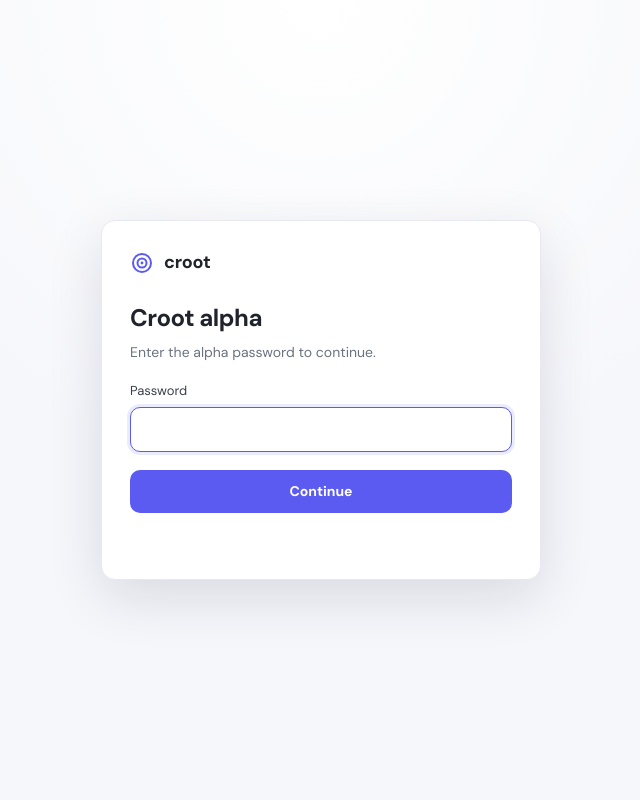
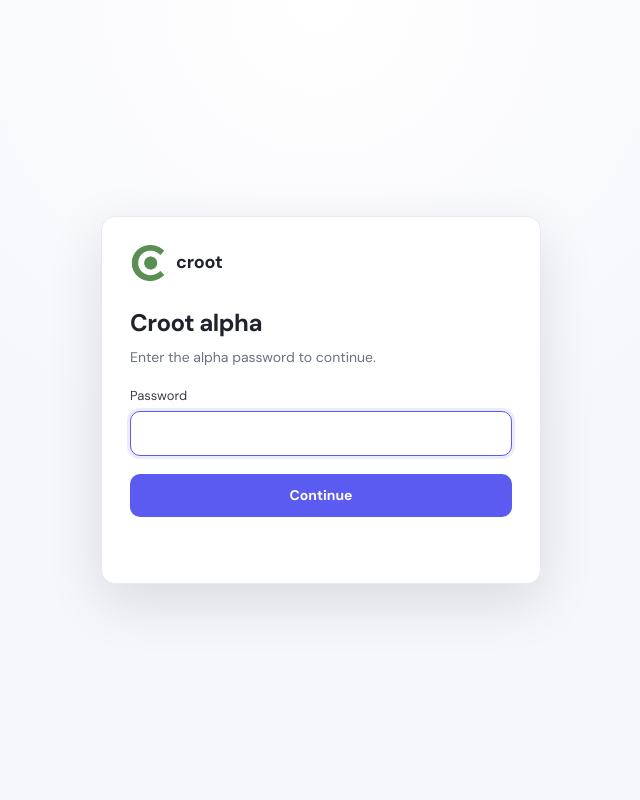
Before and after one commit to sarahchanpf/croot, a Flask app: page / in a window 1280 px wide. Shown: the whole page, without its empty margins (319-959 px from the left). Run offline with Flask 3, Linux system fonts and the light colour scheme.

Commit message:
Use the Croot logo across the UI + web metadata
Replaces the inline SVG brand mark (login + topbar) with the green Croot "C"
logo, and adds favicon, apple-touch-icon, and Open Graph / Twitter card image
for browser tabs and link previews. Assets generated from the source PNG at
web-appropriate sizes (logo 512, favicon 64, touch icon 180 on white, OG
1200x630 on the brand background).

Co-Authored-By: Claude Opus 4.8 (1M context) <noreply@anthropic.com>

```diff
--- a/static/styles.css
+++ b/static/styles.css
@@ -59,7 +59,8 @@ body {
 }
 .topbar-actions { display: flex; align-items: center; gap: 10px; }
 .brand { display: flex; align-items: center; gap: 10px; }
-.brand-mark { width: 24px; height: 24px; color: var(--primary); }
+.brand-mark { width: 26px; height: 26px; object-fit: contain; display: block; }
+.access-brand .brand-mark { width: 36px; height: 36px; }
 .brand-name { font-weight: 700; font-size: 18px; letter-spacing: -0.01em; }
 
 /* ---------- buttons ---------- */
--- a/templates/index.html
+++ b/templates/index.html
@@ -3,7 +3,18 @@
 <head>
   <meta charset="utf-8" />
   <meta name="viewport" content="width=device-width, initial-scale=1" />
-  <title>croot</title>
+  <title>Croot</title>
+  <link rel="icon" type="image/png" href="{{ url_for('static', filename='favicon.png') }}" />
+  <link rel="apple-touch-icon" href="{{ url_for('static', filename='apple-touch-icon.png') }}" />
+  <meta name="description" content="Croot — source candidates fast. Describe the role or paste a job description and get ranked matches." />
+  <meta property="og:title" content="Croot" />
+  <meta property="og:description" content="Source candidates fast — describe the role or paste a JD, get ranked matches." />
+  <meta property="og:type" content="website" />
+  <meta property="og:url" content="https://trycroot.ai/" />
+  <meta property="og:image" content="https://trycroot.ai/static/og-image.png" />
+  <meta name="twitter:card" content="summary_large_image" />
+  <meta name="twitter:title" content="Croot" />
+  <meta name="twitter:image" content="https://trycroot.ai/static/og-image.png" />
   <link rel="preconnect" href="https://fonts.googleapis.com" />
   <link rel="preconnect" href="https://fonts.gstatic.com" crossorigin />
   <link href="https://fonts.googleapis.com/css2?family=DM+Sans:opsz,wght@9..40,400;9..40,500;9..40,700&display=swap" rel="stylesheet" />
@@ -13,11 +24,7 @@
   <section id="access-gate" class="access-gate" aria-label="Croot alpha access">
     <div class="access-card">
       <div class="brand access-brand">
-        <svg class="brand-mark" viewBox="0 0 24 24" aria-hidden="true">
-          <circle cx="12" cy="12" r="9" fill="none" stroke="currentColor" stroke-width="2"/>
-          <circle cx="12" cy="12" r="4.5" fill="none" stroke="currentColor" stroke-width="2"/>
-          <circle cx="12" cy="12" r="1.4" fill="currentColor"/>
-        </svg>
+        <img class="brand-mark" src="{{ url_for('static', filename='croot-logo.png') }}" alt="Croot" />
         <span class="brand-name">croot</span>
       </div>
 
@@ -46,11 +53,7 @@
   <!-- Top bar -->
   <header class="topbar" data-app-shell hidden>
     <div class="brand">
-      <svg class="brand-mark" viewBox="0 0 24 24" aria-hidden="true">
-        <circle cx="12" cy="12" r="9" fill="none" stroke="currentColor" stroke-width="2"/>
-        <circle cx="12" cy="12" r="4.5" fill="none" stroke="currentColor" stroke-width="2"/>
-        <circle cx="12" cy="12" r="1.4" fill="currentColor"/>
-      </svg>
+      <img class="brand-mark" src="{{ url_for('static', filename='croot-logo.png') }}" alt="Croot" />
       <span class="brand-name">croot</span>
     </div>
     <div class="topbar-actions">
```
Also changed, not shown: static/apple-touch-icon.png (added), static/croot-logo.png (added), static/favicon.png (added), static/og-image.png (added).
